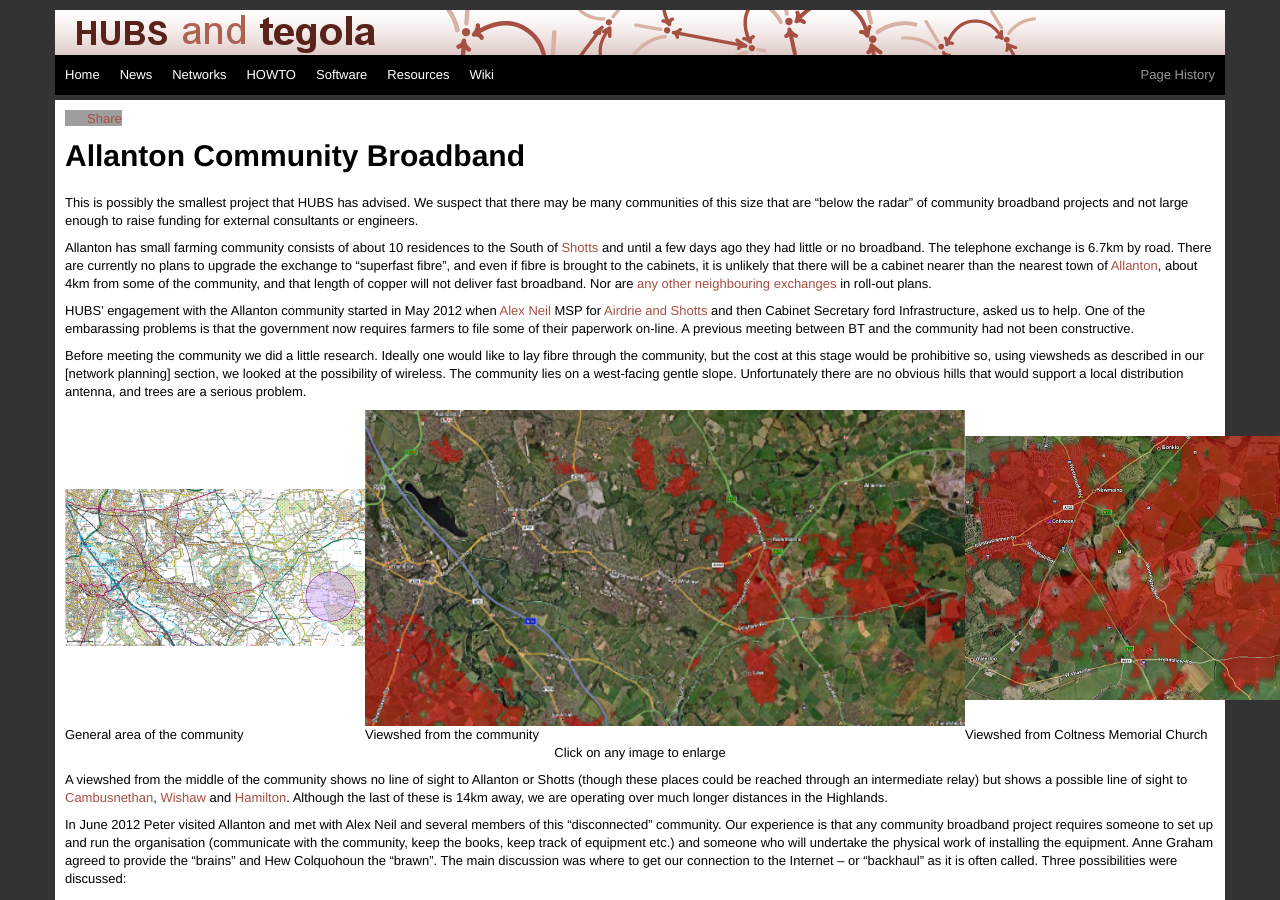
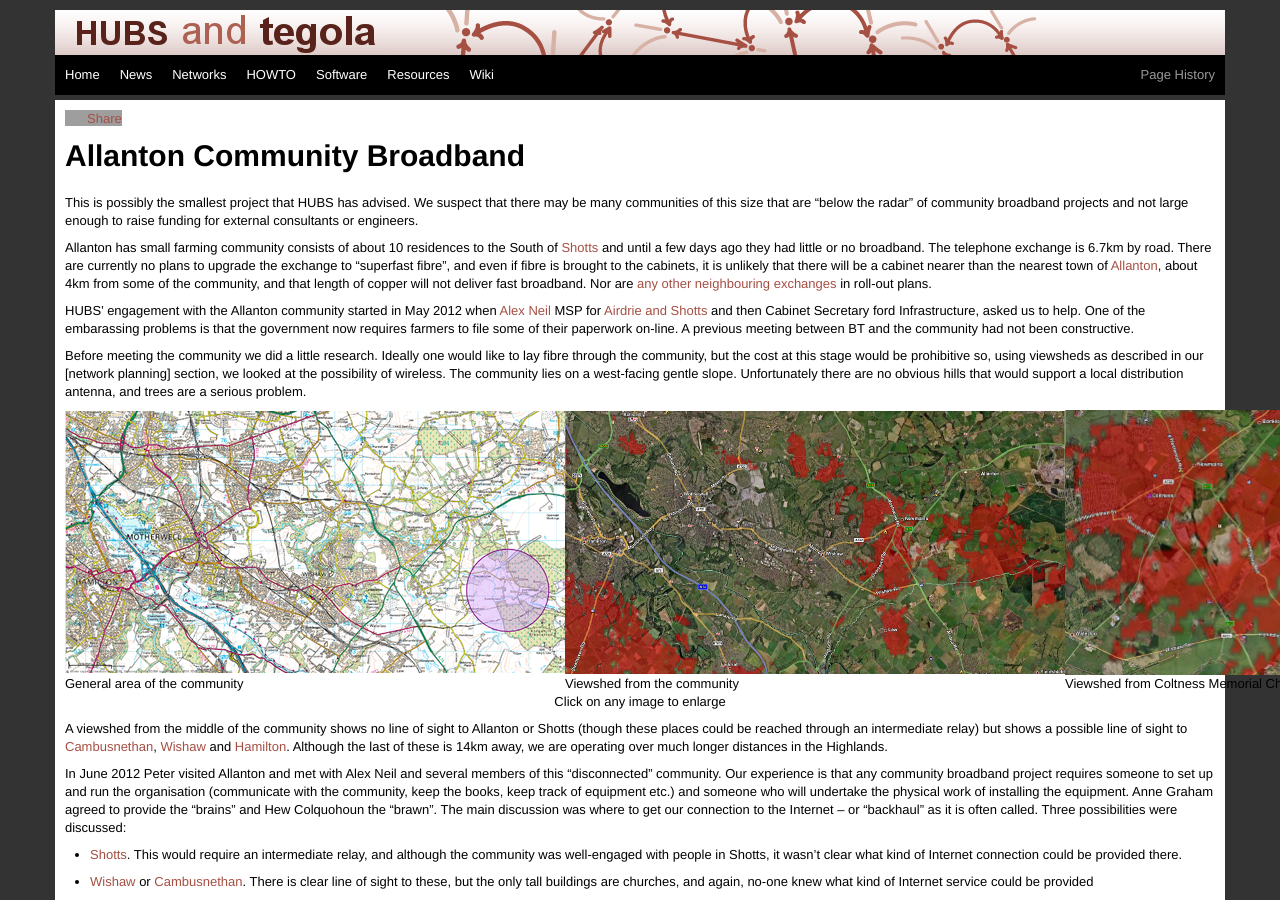
Before and after one commit to tegola-hubs/tegola-hubs.github.com, a Jekyll site: the page built from allanton/index.md, in a window 1280 px wide and 900 px high. Built offline with Jekyll 4.4.1, drawn with Linux system fonts in a browser that asks for light colours; grey boxes are pictures that could not be loaded.

Commit message:
more messing

```diff
--- a/allanton/index.md
+++ b/allanton/index.md
@@ -53,17 +53,17 @@ local distribution antenna, and trees are a serious problem.
 <tr>
 <td>
  <a href="allanton-area.png">
- <image src="allanton-area-small.png" alt="Allanton area" width="300" />
+ <image src="allanton-area-small.png" alt="Allanton area" width="500" />
  </a>
 </td>
 <td>
  <a href="anne-viewshed.png">
- <image src="anne-viewshed-small.png" alt="Comunity Viewshed" width="600"/>
+ <image src="anne-viewshed-small.png" alt="Comunity Viewshed" width="500"/>
  </a>
 </td>
 <td>
  <a href="coltness-viewshed.png">
- <image src="coltness-viewshed-small.png" alt="Coltness Viewshed" />
+ <image src="coltness-viewshed-small.png" alt="Coltness Viewshed" width="500"/>
  </a>
 </td>
 </tr>
```
